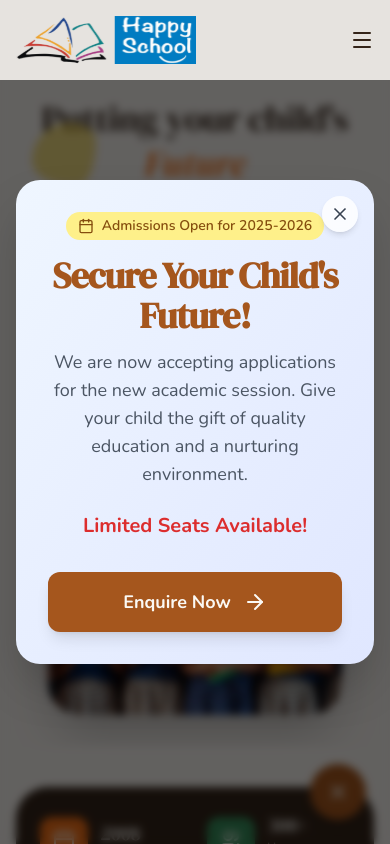
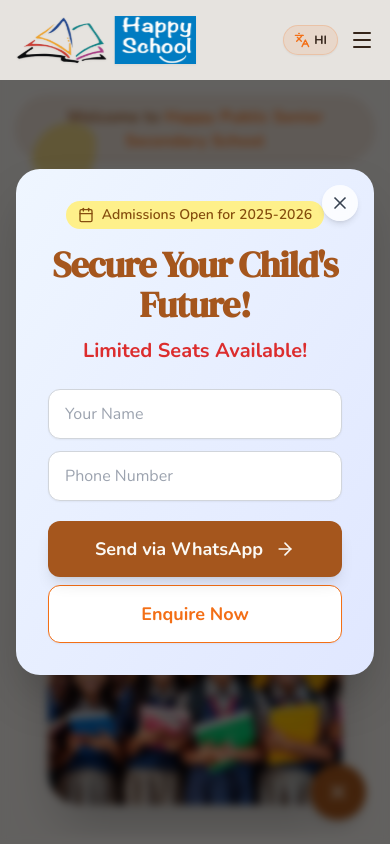
Before and after one commit to happy-education-institute/happy-school, a React (Vite) app: page / in a window 390 px wide. Shown: the top 844 px of the page. Built offline with nearby package versions, Linux system fonts and the light colour scheme; the HTML template or start-up script is replaced by a standard one.

Commit message:
add language support change 300 students to 3000 change our journey color change school name to full name add third number

```diff
--- a/index.html
+++ b/index.html
@@ -3,14 +3,14 @@
   <head>
     <meta charset="UTF-8" />
     <meta name="viewport" content="width=device-width, initial-scale=1.0" />
-    <title>Happy Public Secondary School, Sangariya | Quality Education Since 2008</title>
-    <meta name="description" content="Happy Public Secondary School in Sangariya, Rajasthan offers quality CBSE-style education from Nursery to 12th (Science, Commerce, Arts). Admissions open! We provide smart classrooms, a computer lab, bus and hostel facilities, and a focus on moral values. Contact us at +91-9414503087." />
-    <meta name="keywords" content="Happy Public Secondary School Sangariya, Happy Public School Sangariya, Best school in Sangariya, School in Sangariya Rajasthan, Nursery to 12th school in Sangariya, English medium school Sangariya, Hindi medium school Sangariya, CBSE style education school Sangariya, Admission open school Sangariya, Private school in Sangariya, Nursery admission Sangariya, Primary school admission Sangariya, Secondary school admission Sangariya, Senior secondary school Sangariya, School admission Rajasthan, Science stream school Sangariya, Commerce stream school Sangariya, Arts stream school Sangariya, Smart classroom school, Digital classroom school, Computer lab school, CCTV camera school, Bus facility school, School with hostel Sangariya, Boys hostel school Sangariya, Library facility school, Interactive learning school, Super Brain Gym Class, Brain development training for kids, 100% exam result school, Best result school Sangariya, Top school in Sangariya Rajasthan, Experienced faculty school, Qualified teachers school, Moral values education school, Best English medium school in Sangariya Rajasthan, Top private school in Sangariya, HPSS Sangariya, Director Mr Gopal Menariya, Principal Mr Satyanarayan Menariya, HOD Science Mr Durga Shankar Menariya" />
-    <meta name="author" content="Happy Public Secondary School, Sangariya" />
-    <meta name="copyright" content="Copyright © 2008-2026, Happy Public Secondary School. All Rights Reserved." />
+    <title>Happy Public Senior Secondary School, Sangariya | Quality Education Since 2008</title>
+    <meta name="description" content="Happy Public Senior Secondary School in Sangariya, Rajasthan offers quality CBSE-style education from Nursery to 12th (Science, Commerce, Arts). Admissions open! We provide smart classrooms, a computer lab, bus and hostel facilities, and a focus on moral values. Contact us at +91-9414503087." />
+    <meta name="keywords" content="Happy Public Senior Secondary School Sangariya, Happy Public Senior Secondary School Sangariya, Best school in Sangariya, School in Sangariya Rajasthan, Nursery to 12th school in Sangariya, English medium school Sangariya, Hindi medium school Sangariya, CBSE style education school Sangariya, Admission open school Sangariya, Private school in Sangariya, Nursery admission Sangariya, Primary school admission Sangariya, Secondary school admission Sangariya, Senior secondary school Sangariya, School admission Rajasthan, Science stream school Sangariya, Commerce stream school Sangariya, Arts stream school Sangariya, Smart classroom school, Digital classroom school, Computer lab school, CCTV camera school, Bus facility school, School with hostel Sangariya, Boys hostel school Sangariya, Library facility school, Interactive learning school, Super Brain Gym Class, Brain development training for kids, 100% exam result school, Best result school Sangariya, Top school in Sangariya Rajasthan, Experienced faculty school, Qualified teachers school, Moral values education school, Best English medium school in Sangariya Rajasthan, Top private school in Sangariya, HPSS Sangariya, Director Mr Gopal Menariya, Principal Mr Satyanarayan Menariya, HOD Science Mr Durga Shankar Menariya" />
+    <meta name="author" content="Happy Public Senior Secondary School, Sangariya" />
+    <meta name="copyright" content="Copyright © 2008-2026, Happy Public Senior Secondary School. All Rights Reserved." />
     <meta name="contact" content="+91-9414503087" />
 
-    <meta property="og:title" content="Happy Public Secondary School, Sangariya | Admissions Open" />
+    <meta property="og:title" content="Happy Public Senior Secondary School, Sangariya | Admissions Open" />
     <meta property="og:description" content="Join the best school in Sangariya, Rajasthan. Offering Nursery to 12th grade education with Science, Commerce, and Arts streams, smart classrooms, and hostel facilities. Enquire now!" />
     <meta property="og:type" content="website" />
     <meta property="og:url" content="https://your-website-url.com" />
@@ -23,6 +23,17 @@
 
   <body>
     <div id="root"></div>
+    <div id="google_translate_element" style="display:none;"></div>
+    <script type="text/javascript">
+      function googleTranslateElementInit() {
+        new google.translate.TranslateElement({
+          pageLanguage: 'en',
+          includedLanguages: 'en,hi',
+          autoDisplay: false
+        }, 'google_translate_element');
+      }
+    </script>
+    <script type="text/javascript" src="https://translate.google.com/translate_a/element.js?cb=googleTranslateElementInit"></script>
     <script type="module" src="/src/main.tsx"></script>
   </body>
 </html>
--- a/src/components/AdmissionModal.tsx
+++ b/src/components/AdmissionModal.tsx
@@ -10,6 +10,8 @@ const computeAcademicYear = () => {
 
 const AdmissionModal = () => {
   const [isOpen, setIsOpen] = useState(false);
+  const [name, setName] = useState("");
+  const [phone, setPhone] = useState("");
   const timerRef = useRef<number | null>(null);
   const academicYear = useMemo(computeAcademicYear, []);
 
@@ -99,23 +101,59 @@ const AdmissionModal = () => {
                   Secure Your Child's Future!
                 </h2>
 
-                <p className="text-gray-600 text-lg mb-6">
-                  We are now accepting applications for the new academic
-                  session. Give your child the gift of quality education and a
-                  nurturing environment.
-                </p>
-
-                <p className="font-bold text-red-600 text-xl mb-8 animate-pulse">
+                <p className="font-bold text-red-600 text-xl mb-6 animate-pulse">
                   Limited Seats Available!
                 </p>
 
-                <button
-                  onClick={handleEnquire}
-                  className="w-full bg-primary text-primary-foreground font-bold text-lg px-8 py-4 rounded-xl shadow-lg hover:shadow-2xl transform hover:-translate-y-1 transition-all duration-300 flex items-center justify-center gap-3"
+                <form
+                  className="w-full space-y-3 text-left"
+                  onSubmit={(e) => {
+                    e.preventDefault();
+                    if (!name.trim() || !phone.trim()) {
+                      alert("Please provide both name and phone number.");
+                      return;
+                    }
+                    const whatsappNumber = "919602805710";
+                    const rawText = `Hello!\nI am interested in admission for the ${academicYear} session.\nName: ${name}\nPhone: ${phone}`;
+                    const url = `https://wa.me/${whatsappNumber}?text=${encodeURIComponent(rawText)}`;
+                    window.open(url, "_blank");
+                    handleClose();
+                  }}
                 >
-                  <span>Enquire Now</span>
-                  <ArrowRight className="w-6 h-6" />
-                </button>
+                  <input
+                    type="text"
+                    required
+                    value={name}
+                    onChange={(e) => setName(e.target.value)}
+                    placeholder="Your Name"
+                    className="w-full px-4 py-3 rounded-xl border border-gray-300 focus:ring-2 focus:ring-primary/40 focus:border-primary outline-none transition-all shadow-sm"
+                  />
+                  <input
+                    type="tel"
+                    required
+                    value={phone}
+                    onChange={(e) => setPhone(e.target.value)}
+                    placeholder="Phone Number"
+                    className="w-full px-4 py-3 rounded-xl border border-gray-300 focus:ring-2 focus:ring-primary/40 focus:border-primary outline-none transition-all shadow-sm"
+                  />
+
+                  <div className="flex flex-col gap-2 pt-2">
+                    <button
+                      type="submit"
+                      className="w-full bg-primary text-primary-foreground font-bold text-lg px-8 py-3.5 rounded-xl shadow-lg hover:shadow-xl transform hover:-translate-y-0.5 transition-all duration-300 flex items-center justify-center gap-3"
+                    >
+                      <span>Send via WhatsApp</span>
+                      <ArrowRight className="w-5 h-5" />
+                    </button>
+                    <button
+                      type="button"
+                      onClick={handleEnquire}
+                      className="w-full bg-white text-secondary font-bold text-lg px-8 py-3.5 rounded-xl border border-secondary hover:bg-secondary/5 transition-all duration-300 text-center shadow-sm"
+                    >
+                      Enquire Now
+                    </button>
+                  </div>
+                </form>
               </div>
             </div>
           </div>
--- a/src/components/AdmissionSection.tsx
+++ b/src/components/AdmissionSection.tsx
@@ -34,7 +34,7 @@ const AdmissionSection = () => (
               <CheckCircle className="w-5 h-5 text-primary-foreground" />
             </div>
             <div>
-              <div className="font-heading text-2xl text-foreground">300+</div>
+              <div className="font-heading text-2xl text-foreground">3000+</div>
               <div className="text-xs text-muted-foreground font-semibold">Students enrolled</div>
             </div>
           </div>
--- a/src/components/ContactSection.tsx
+++ b/src/components/ContactSection.tsx
@@ -51,9 +51,9 @@ const ContactSection = () => {
                   <div>
                     <div className="font-bold text-sm mb-1">Address</div>
                     <p className="text-sm text-secondary-foreground/70">
-                      Happy Public Secondary School
+                      Happy Public Senior Secondary School
                       <br />
-                      Sangariya, Rajasthan
+                      Udaipur Road, Sangariya, Block - Barisadri, Rajasthan - 312404
                     </p>
                   </div>
                 </div>
@@ -64,10 +64,13 @@ const ContactSection = () => {
                   <div>
                     <div className="font-bold text-sm mb-1">Phone</div>
                     <a href="tel:9602805710" className="block text-sm hover:underline font-semibold">
-                      📞 9602805710
+                      +91 9602805710
                     </a>
                     <a href="tel:8890655123" className="block text-sm hover:underline font-semibold">
-                      📞 8890655123
+                      +91 8890655123
+                    </a>
+                    <a href="tel:7742159118" className="block text-sm hover:underline font-semibold">
+                      +91 7742159118
                     </a>
                   </div>
                 </div>
@@ -75,7 +78,7 @@ const ContactSection = () => {
 
               <div className="rounded-2xl overflow-hidden border border-secondary-foreground/20 shadow-inner bg-secondary-foreground/10">
                 <iframe
-                  title="Happy Public School Location"
+                  title="Happy Public Senior Secondary School Location"
                   src="https://www.google.com/maps/embed?pb=!1m18!1m12!1m3!1d6571.787470988954!2d74.42000951781063!3d24.4843905130606!2m3!1f0!2f0!3f0!3m2!1i1024!2i768!4f13.1!3m3!1m2!1s0x3966380e2eab1213%3A0x6e81806c6c731a52!2sHappy%20Public%20School%20Sangariya!5e1!3m2!1sen!2sin!4v1773481575533!5m2!1sen!2sin"
                   loading="lazy"
                   referrerPolicy="no-referrer-when-downgrade"
--- a/src/components/Footer.tsx
+++ b/src/components/Footer.tsx
@@ -29,17 +29,16 @@ const Footer = () => (
         </div>
         <div>
           <h4 className="font-bold mb-3 text-primary-foreground/80">Location</h4>
-          <p className="text-primary-foreground/50">Sangariya, Rajasthan</p>
+          <p className="text-primary-foreground/50">Udaipur Road, Sangariya, Block - Barisadri, Rajasthan - 312404</p>
         </div>
       </div>
 
       {/* Bottom */}
       <div className="border-t border-primary-foreground/10 pt-6 flex flex-col md:flex-row items-center justify-between gap-4">
         <div className="font-heading text-xl">
-          <a href="#home" className="font-heading text-2xl text-foreground">
-          {/* Happy Public School<span className="text-secondary">.</span> */}
-          <img className="h-12" src="logo.svg"/>
-        </a>
+          <a href="#home" className="flex items-center gap-3">
+            <img className="h-12 drop-shadow-sm transition-transform hover:scale-105" src="logo.svg" alt="Happy Public Senior Secondary School Logo" />
+          </a>
         </div>
         <div className="flex items-center gap-3 text-sm">
           <a
@@ -62,9 +61,11 @@ const Footer = () => (
             Facebook
           </a>
         </div>
-        <p className="text-xs text-primary-foreground/40 italic">Educating minds, shaping futures.</p>
+        <div className="text-secondary font-heading text-lg tracking-wide text-center">
+          Inspire. Achieve. Flourish.
+        </div>
         <p className="text-xs text-primary-foreground/30">
-          © {new Date().getFullYear()} Happy Public Secondary School. All rights reserved.
+          © {new Date().getFullYear()} Happy Public Senior Secondary School. All rights reserved.
         </p>
       </div>
     </div>
--- a/src/components/GallerySection.tsx
+++ b/src/components/GallerySection.tsx
@@ -66,7 +66,7 @@ const GallerySection = () => {
           <div>
             <p className="text-sm font-semibold text-secondary uppercase tracking-wide">Gallery</p>
             <h2 className="font-heading text-3xl md:text-5xl text-foreground leading-tight">
-              Moments that make Happy Public
+              Moments that make Happy Public Senior Secondary School
             </h2>
             <p className="text-muted-foreground mt-3 max-w-2xl">
               A quick dive into our classrooms, labs, fields, and celebrations. Hover to explore the details.
--- a/src/components/HeroSection.tsx
+++ b/src/components/HeroSection.tsx
@@ -6,14 +6,18 @@ const highlights = ["Smart Classrooms", "Experienced Faculty", "Digital Learning
 
 const HeroSection = () => (
   <section id="home" className="relative pt-24 pb-8 overflow-hidden">
+
     {/* Decorative blobs */}
-    <div className="absolute top-32 left-8 w-16 h-16 bg-school-yellow blob-shape opacity-60 animate-float" />
-    <div className="absolute top-48 right-12 w-12 h-12 bg-school-green blob-shape-2 opacity-40 animate-wiggle" />
-    <div className="absolute bottom-20 left-1/4 w-10 h-10 bg-school-peach rounded-full opacity-50 animate-float" style={{ animationDelay: "1s" }} />
+    <div className="absolute top-32 left-8 w-16 h-16 bg-school-yellow blob-shape opacity-50 animate-float" />
+    <div className="absolute top-48 right-12 w-12 h-12 bg-school-green blob-shape-2 opacity-30 animate-wiggle" />
+    <div className="absolute bottom-20 left-1/4 w-10 h-10 bg-school-peach rounded-full opacity-40 animate-float" style={{ animationDelay: "1s" }} />
 
     <div className="container mx-auto px-4">
       {/* Top hero text - centered like reference */}
       <div className="text-center max-w-3xl mx-auto mb-8">
+        <div className="inline-block px-5 py-2 mb-6 rounded-full border border-primary/20 bg-primary/10 text-primary font-bold tracking-wide shadow-sm animate-fade-in">
+          Welcome to <span className="text-secondary">Happy Public Senior Secondary School</span>
+        </div>
         <h1 className="font-heading text-4xl md:text-5xl lg:text-6xl text-foreground leading-tight mb-4">
           Putting your child's{" "}
           <span className="text-secondary italic">Future</span>
@@ -55,7 +59,7 @@ const HeroSection = () => (
           <div className="rounded-[2rem] overflow-hidden shadow-2xl mx-8">
             <img
               src={heroImg}
-              alt="Happy students at Happy Public Secondary School"
+              alt="Happy students at Happy Public Senior Secondary School"
               className="w-full h-64 md:h-80 lg:h-96 object-cover"
             />
           </div>
--- a/src/components/MessageSection.tsx
+++ b/src/components/MessageSection.tsx
@@ -6,7 +6,7 @@ const MessageSection = () => (
   <section id="leadership" className="py-16 md:py-24">
     <div className="container mx-auto px-4">
       {/* Leadership cards */}
-      <div className="grid md:grid-cols-3 gap-6">
+      <div className="grid md:grid-cols-2 lg:grid-cols-4 gap-6">
         {/* Director Card */}
         <div className="bg-school-olive rounded-[2rem] p-8 md:p-10 text-primary-foreground relative overflow-hidden">
           <div className="absolute top-6 right-6 w-16 h-16 bg-primary-foreground/10 rounded-full" />
@@ -14,7 +14,7 @@ const MessageSection = () => (
             Confidence that builds a brighter future.
           </h3>
           <p className="text-primary-foreground/70 text-sm leading-relaxed mb-6 max-w-xs">
-            At Happy Public Secondary School, our goal is to provide a strong educational foundation while developing discipline, creativity, and confidence in every student.
+            At Happy Public Senior Secondary School, our goal is to provide a strong educational foundation while developing discipline, creativity, and confidence in every student.
           </p>
           <div className="flex items-center gap-4 mb-6">
             <div className="w-14 h-14 rounded-full overflow-hidden border-2 border-primary-foreground/30">
@@ -52,7 +52,6 @@ const MessageSection = () => (
         {/* HOD Card */}
         <div className="bg-primary rounded-[2rem] p-8 md:p-10 text-primary-foreground relative overflow-hidden">
           <div className="absolute inset-0 opacity-10 mix-blend-soft-light">
-            <img src={heroStudentsImg} alt="Science department" className="w-full h-full object-cover" />
           </div>
           <div className="relative">
             <div className="absolute top-6 right-6 w-14 h-14 bg-primary-foreground/15 rounded-full" />
@@ -73,6 +72,30 @@ const MessageSection = () => (
             </div>
           </div>
         </div>
+
+        {/* Academic Coordinator Card */}
+        <div className="bg-school-green rounded-[2rem] p-8 md:p-10 text-primary-foreground relative overflow-hidden">
+          <div className="absolute top-6 right-6">
+            <span className="text-4xl">📚</span>
+          </div>
+          <h3 className="font-heading text-2xl md:text-3xl mb-2 leading-tight">
+            Curriculum that inspires excellence.
+          </h3>
+          <p className="text-primary-foreground/70 text-sm leading-relaxed mb-6 max-w-xs">
+            We design academic programs that adapt to modern needs, ensuring every student discovers their true potential and academic strengths.
+          </p>
+          <div className="flex items-center gap-4 mb-6">
+            <div className="w-14 h-14 rounded-full overflow-hidden border-2 border-primary-foreground/30 bg-primary-foreground/10 text-primary-foreground">
+              <span className="w-full h-full flex flex-col items-center justify-center font-bold text-xl">
+                R
+              </span>
+            </div>
+            <div>
+              <div className="font-bold text-sm">Mr. Raj Kumar</div>
+              <div className="text-xs text-primary-foreground/60">Academic Coordinator</div>
+            </div>
+          </div>
+        </div>
       </div>
     </div>
   </section>
--- a/src/components/Navbar.tsx
+++ b/src/components/Navbar.tsx
@@ -1,5 +1,5 @@
-import { useState } from "react";
-import { Menu, X } from "lucide-react";
+import { useState, useEffect } from "react";
+import { Menu, X, Languages } from "lucide-react";
 import { Button } from "@/components/ui/button";
 
 const navLinks = [
@@ -12,13 +12,24 @@ const navLinks = [
 
 const Navbar = () => {
   const [open, setOpen] = useState(false);
+  const [isHindi, setIsHindi] = useState(false);
+
+  useEffect(() => {
+    setIsHindi(document.cookie.includes("googtrans=/en/hi"));
+  }, []);
+
+  const toggleLanguage = () => {
+    const newLang = isHindi ? "en" : "hi";
+    document.cookie = `googtrans=/en/${newLang}; path=/`;
+    document.cookie = `googtrans=/en/${newLang}; domain=${window.location.hostname}; path=/`;
+    window.location.reload();
+  };
 
   return (
     <nav className="fixed top-0 left-0 right-0 z-50 bg-background/90 backdrop-blur-md">
       <div className="container mx-auto flex items-center justify-between py-4 px-4">
-        <a href="#home" className="font-heading text-2xl text-foreground">
-          {/* Happy Public School<span className="text-secondary">.</span> */}
-          <img className="h-12" src="logo.svg"/>
+        <a href="#home" className="flex items-center gap-3">
+          <img className="h-12 drop-shadow-sm transition-transform hover:scale-105" src="logo.svg" alt="Happy Public Senior Secondary School Logo" />
         </a>
 
         <div className="hidden md:flex items-center gap-8">
@@ -31,6 +42,15 @@ const Navbar = () => {
               {l.label}
             </a>
           ))}
+          <div className="flex items-center gap-3">
+            <button
+              onClick={toggleLanguage}
+              className="flex items-center gap-1.5 text-sm font-bold text-foreground bg-secondary/10 hover:bg-secondary/20 border border-secondary/20 transition-colors px-3 py-2 rounded-full shadow-sm"
+              title="Toggle Language"
+            >
+              <Languages className="w-4 h-4 text-secondary" />
+              {isHindi ? "English" : "हिंदी"}
+            </button>
             <Button
               asChild
               className="bg-foreground text-background hover:bg-foreground/90 rounded-full px-6 text-sm font-bold"
@@ -38,10 +58,21 @@ const Navbar = () => {
               <a href="#contact">Get Started</a>
             </Button>
           </div>
+        </div>
 
-        <button className="md:hidden" onClick={() => setOpen(!open)}>
+        <div className="flex items-center gap-3 md:hidden">
+          <button
+            onClick={toggleLanguage}
+            className="flex items-center gap-1 text-xs font-bold text-foreground bg-secondary/10 hover:bg-secondary/20 border border-secondary/20 transition-colors px-2.5 py-1.5 rounded-full shadow-sm"
+            title="Toggle Language"
+          >
+            <Languages className="w-4 h-4 text-secondary" />
+            {isHindi ? "EN" : "HI"}
+          </button>
+          <button onClick={() => setOpen(!open)}>
             {open ? <X className="w-6 h-6" /> : <Menu className="w-6 h-6" />}
           </button>
+        </div>
       </div>
 
       {open && (
@@ -56,6 +87,7 @@ const Navbar = () => {
               {l.label}
             </a>
           ))}
+
           <Button
             asChild
             className="w-full bg-foreground text-background hover:bg-foreground/90 rounded-full font-bold"
--- a/src/components/StatsBar.tsx
+++ b/src/components/StatsBar.tsx
@@ -2,7 +2,7 @@ import { Calendar, Users, UserCheck, BookOpen } from "lucide-react";
 
 const stats = [
   { icon: Calendar, label: "Serving Since", value: "2008", bg: "bg-secondary" },
-  { icon: Users, label: "Happy Students", value: "300+", bg: "bg-school-green" },
+  { icon: Users, label: "Happy Students", value: "3000+", bg: "bg-school-green" },
   { icon: UserCheck, label: "Expert Faculty", value: "30+", bg: "bg-school-olive" },
   { icon: BookOpen, label: "Classes Available", value: "Nursery–12th", bg: "bg-primary" },
 ];
--- a/src/index.css
+++ b/src/index.css
@@ -109,4 +109,26 @@
   .blob-shape-2 {
     border-radius: 30% 70% 70% 30% / 30% 30% 70% 70%;
   }
+
+  /* Google Translate Overrides */
+  .goog-te-banner-frame.skiptranslate,
+  .goog-te-gadget-icon,
+  #goog-gt-tt,
+  .goog-te-balloon-frame,
+  .VIpgJd-ZVi9od-ORHb-OEVmcd,
+  .goog-te-spinner-pos {
+    display: none !important;
+  }
+  body {
+    top: 0px !important;
+    position: static !important;
+  }
+  .goog-tooltip, .goog-tooltip:hover {
+    display: none !important;
+  }
+  .goog-text-highlight {
+    background-color: transparent !important;
+    border: none !important;
+    box-shadow: none !important;
+  }
 }
```
Also changed, not shown: src/components/JourneyTimeline.tsx (+20 -17 lines), 1 other file (tests, documents, lock files or other folders). Lines whose indentation alone changed are shown as unchanged.
